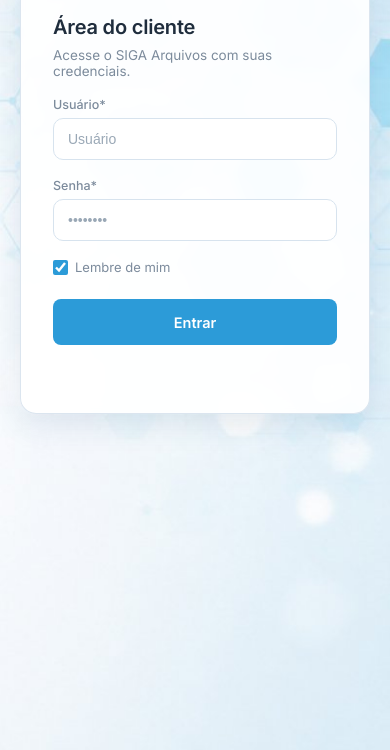
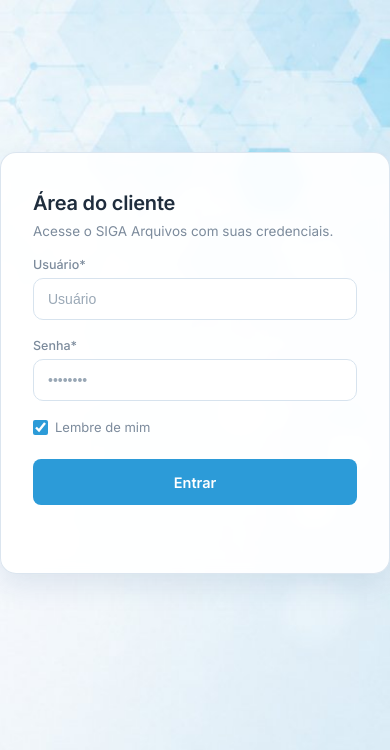
Before and after one commit to leonildomilu/SigaArquivos, a plain HTML site: page index.html in a window 390 px wide. Shown: the part 94-844 px from the top of the page. Drawn offline with Linux system fonts and the light colour scheme.

Commit message:
Card de login alinhado à borda esquerda (margem zerada)

```diff
--- a/index.html
+++ b/index.html
@@ -33,10 +33,10 @@
   display:flex;
   -webkit-font-smoothing:antialiased;
 }
-/* fundo: referência v2 (marca no topo central + hexágonos em canto sup. direito e inf. esquerdo) */
+/* fundo: referência v2 — cover preenche a tela inteira (sem faixa lateral) */
 .bg{
   position:fixed;inset:0;
-  background:#f2f7fb url("assets/bg-login-siga-v2.jpg") right center/auto 100% no-repeat;
+  background:#f2f7fb url("assets/bg-login-siga-v2.jpg") center/cover no-repeat;
   z-index:0;
 }
 /* coluna do card — esquerda (lado vazio da referência) */
@@ -45,11 +45,11 @@
   width:100%;
   display:flex;justify-content:flex-start;
   align-items:center;
-  padding:0 6vw;
+  padding:0;
 }
 .login-box{
   width:100%;max-width:400px;
-  margin:auto;
+  margin:0;
   display:flex;flex-direction:column;gap:18px;
   padding:38px 32px 32px;
   background:rgba(255,255,255,.92);
@@ -112,8 +112,8 @@
 @media (max-width:900px){
   .bg{background:#f2f7fb url("assets/bg-login-siga-v2.jpg") right top/cover no-repeat}
   .brand-mobile{display:block}
-  main{padding:0 20px}
-  .login-box{max-width:420px;margin-top:70px}
+  main{padding:0}
+  .login-box{max-width:100%;margin-top:70px}
   .foot{display:none}
 }
 </style>
```
